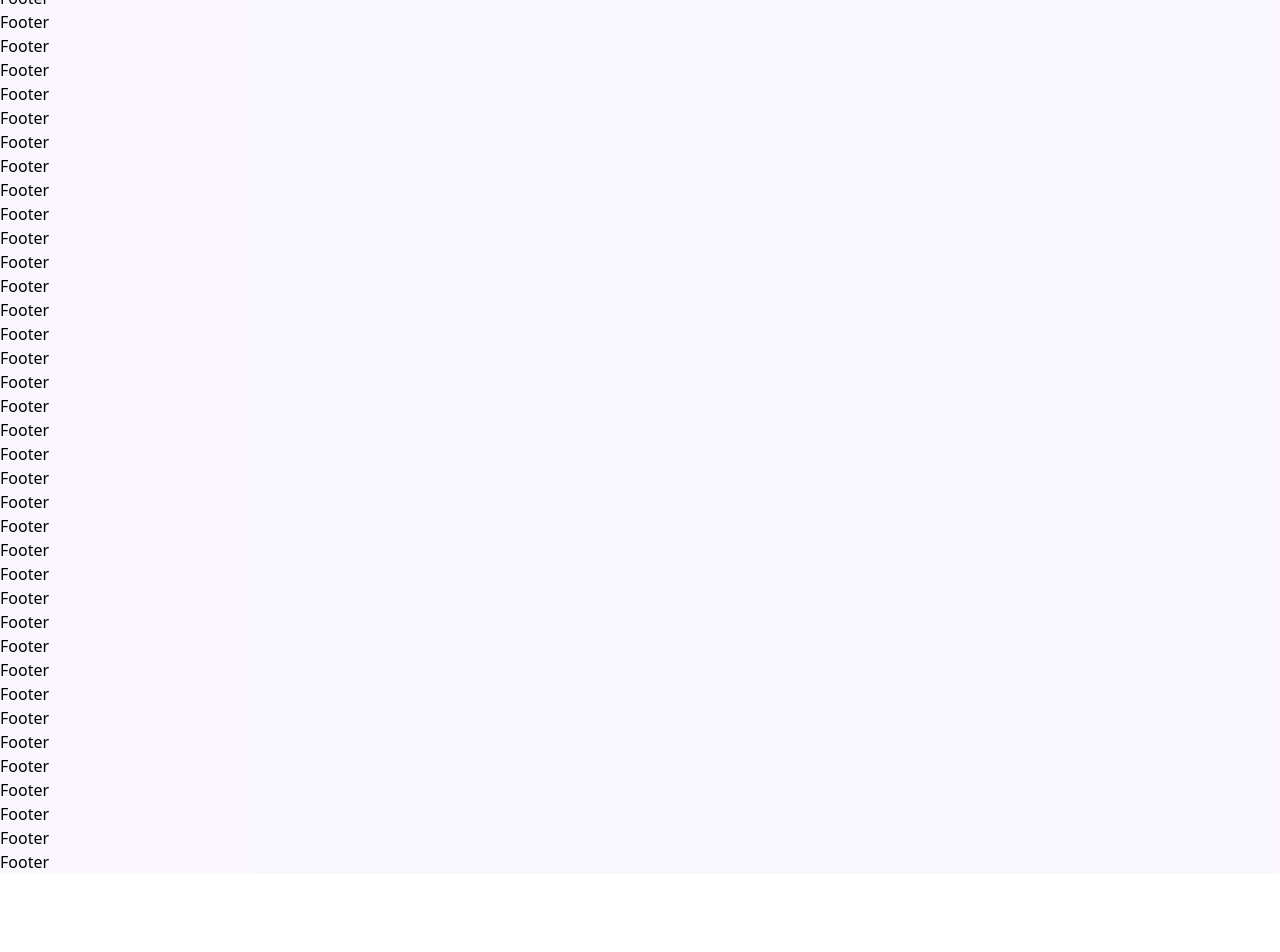
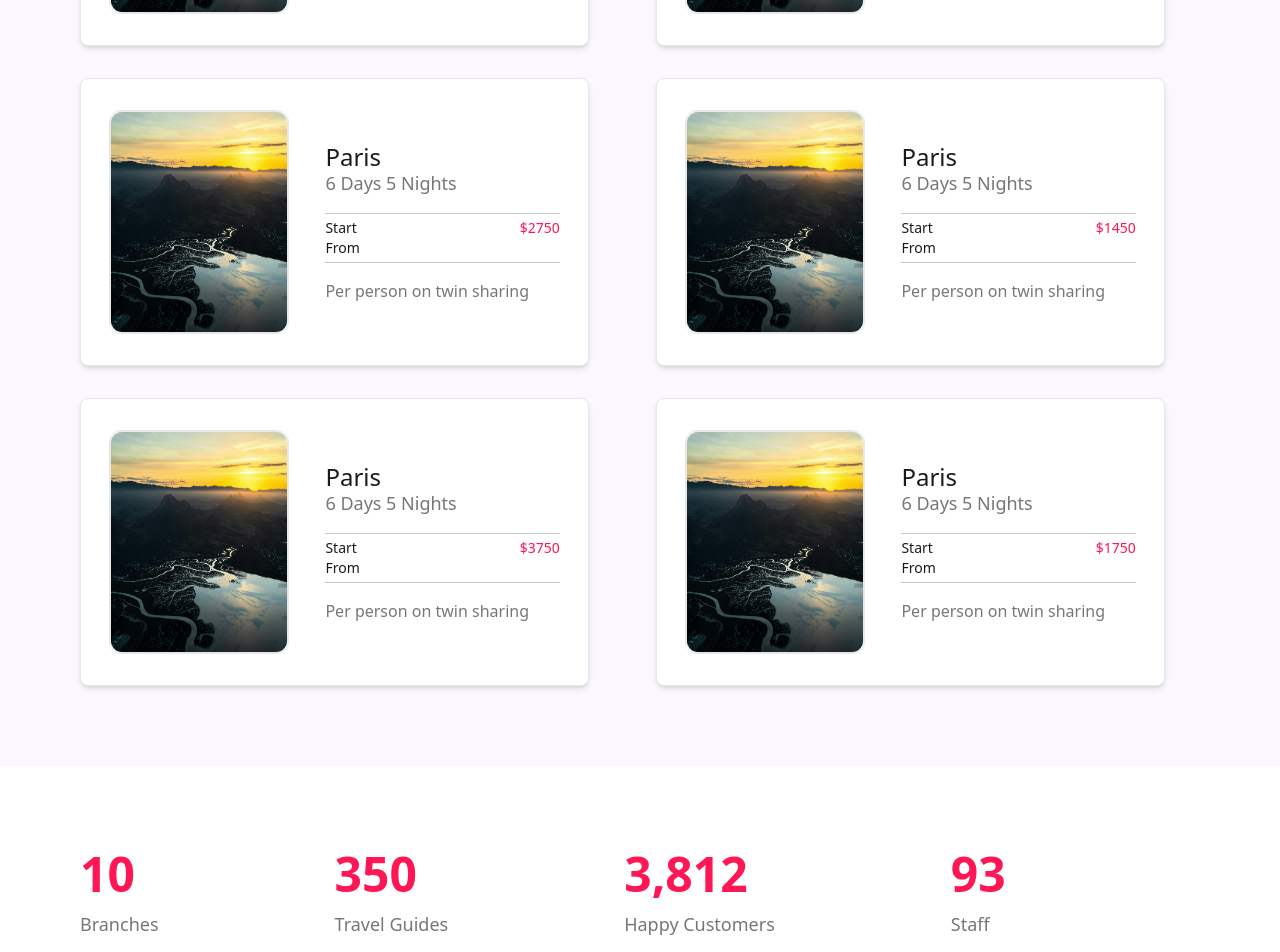
Before and after one commit to GraceJoseph-hub/space-touch, a React (Vite) app: page / in a window 1280 px wide. Shown: the part 940-1892 px from the top of the page. Before the commit the page ends 1814 px from the top, so only its background shows below. Built offline with nearby package versions, Linux system fonts and the light colour scheme.

Commit message:
home page in progress

```diff
--- a/package.json
+++ b/package.json
@@ -11,6 +11,7 @@
   },
   "dependencies": {
     "react": "^18.2.0",
+    "react-countup": "^6.5.3",
     "react-dom": "^18.2.0",
     "react-router-dom": "^6.23.1",
     "react-slick": "^0.30.2",
--- a/src/App.jsx
+++ b/src/App.jsx
@@ -20,49 +20,6 @@ function App() {
           <Route path="/contact" element={<Contact />} />
         </Routes>
         <Footer />
-        <Footer />
-        <Footer />
-        <Footer />
-        <Footer />
-        <Footer />
-        <Footer />
-        <Footer />
-        <Footer />
-        <Footer />
-        <Footer />
-        <Footer />
-        <Footer />
-        <Footer />
-        <Footer />
-        <Footer />
-        <Footer />
-        <Footer />
-        <Footer />
-        <Footer />
-        <Footer />
-        <Footer />
-        <Footer />
-        <Footer />
-        <Footer />
-        <Footer />
-        <Footer />
-        <Footer />
-        <Footer />
-        <Footer />
-        <Footer />
-        <Footer />
-        <Footer />
-        <Footer />
-        <Footer />
-        <Footer />
-        <Footer />
-        <Footer />
-        <Footer />
-        <Footer />
-        <Footer />
-        <Footer />
-        <Footer />
-        <Footer />
       </Router>
     </div>
   );
--- a/src/components/card/Card.jsx
+++ b/src/components/card/Card.jsx
@@ -1,9 +1,13 @@
 import React from 'react'
 import sample from '../carousel/sample.jpg'
+// import Destination from '../../pages/Destination';
+import Description from '../description/Description';
 
-const Card = () => {
+const Card = ({ title, dayNight, startTitle, startAmount, condition, className }) => {
   return (
-    <div className="flex items-center gap-9 p-7 w-[36rem] h-72 bg-light border border-solid rounded-lg">
+    <div
+      className={`flex items-center gap-9 p-7 w-[31.8rem] h-72 bg-light border border-solid rounded-lg shadow-md ${className}`}
+    >
       <div className="h-56 w-52 border border-solid rounded-xl">
         <img
           src={sample}
@@ -11,9 +15,15 @@ const Card = () => {
           className="w-full h-full border border-solid rounded-xl"
         />
       </div>
-      <div>test</div>
+      <Description
+        title={title}
+        dayNight={dayNight}
+        startTitle={startTitle}
+        startAmount={startAmount}
+        condition={condition}
+      />
     </div>
   );
-}
+};
 
 export default Card
--- /dev/null
+++ b/src/components/card/CardData.js
@@ -0,0 +1,58 @@
+const cardData = [
+  {
+    title: "Paris",
+    dayNight: "6 Days 5 Nights",
+    startFrom: {
+      startTitle: "Start from",
+      amount: "$2650",
+    },
+    condition: "Per person on twin sharing",
+  },
+  {
+    title: "Paris",
+    dayNight: "6 Days 5 Nights",
+    startFrom: {
+      startTitle: "Start from",
+      amount: "$3850",
+    },
+    condition: "Per person on twin sharing",
+  },
+  {
+    title: "Paris",
+    dayNight: "6 Days 5 Nights",
+    startFrom: {
+      startTitle: "Start from",
+      amount: "$2750",
+    },
+    condition: "Per person on twin sharing",
+  },
+  {
+    title: "Paris",
+    dayNight: "6 Days 5 Nights",
+    startFrom: {
+      startTitle: "Start from",
+      amount: "$1450",
+    },
+    condition: "Per person on twin sharing",
+  },
+  {
+    title: "Paris",
+    dayNight: "6 Days 5 Nights",
+    startFrom: {
+      startTitle: "Start From",
+      amount: "$3750",
+    },
+    condition: "Per person on twin sharing",
+  },
+  {
+    title: "Paris",
+    dayNight: "6 Days 5 Nights",
+    startFrom: {
+      startTitle: "Start From",
+      amount: "$1750",
+    },
+    condition: "Per person on twin sharing",
+  },
+];
+
+export default cardData;
--- /dev/null
+++ b/src/components/countup/CountUpAnimation.jsx
@@ -0,0 +1,27 @@
+import React from 'react'
+import CountUp from "react-countup";
+
+const CountUpAnimation = () => {
+  return (
+    <div className="flex items-center gap-44 text-5xl text-red font-semibold w-full h-64 bg-light px-20">
+      <div className="">
+        <CountUp start={0} end="010" duration={5} />
+        <p className='text-lg mt-3 text-grey font-thin'>Branches</p>
+      </div>
+      <div>
+        <CountUp start={0} end={350} duration={3} />
+        <p className='text-lg mt-3 text-grey font-thin'>Travel Guides</p>
+      </div>
+      <div>
+        <CountUp start={0} end={3812} duration={2} />
+        <p className='text-lg mt-3 text-grey font-thin'>Happy Customers</p>
+      </div>
+      <div>
+        <CountUp start={0} end="093" duration={3} />
+        <p className='text-lg mt-3 text-grey font-thin'>Staff</p>
+      </div>
+    </div>
+  );
+}
+
+export default CountUpAnimation
--- /dev/null
+++ b/src/components/description/Description.jsx
@@ -0,0 +1,55 @@
+import React from 'react'
+
+const Description = ({title, dayNight, startTitle, startAmount, condition}) => {
+
+  return (
+    <div className="flex flex-col gap-4">
+      <div>
+        <h4 className="text-2xl text-bold font-medium">{title}</h4>
+        <p className="text-lg text-grey -mt-1">{dayNight}</p>
+      </div>
+      <div className="flex gap-40 border-t border-b pt-1 pb-1 border-lightGrey text-sm text-bold">
+        <p className="text-sm text-bold capitalize">{startTitle}</p>
+        <p className="text-red">{startAmount}</p>
+      </div>
+      <p className="text-grey text-base">{condition}</p>
+    </div>
+  );
+}
+
+export default Description
+
+
+  // const details = {
+  //   title: "Paris",
+  //   dayNight: "6 Days 5 Nights",
+  //   startFrom: {
+  //     startTitle: "Start from",
+  //     amount: "$3750",
+  //   },
+  //   condition: 'Per person on twin sharing',
+  // };
+
+
+{
+  /* <p>{details.title}</p>
+      <p>{details.dayNight}</p>
+      <div>
+        <span>{details.startFrom.startTitle}</span>
+        <span>{details.startFrom.amount}</span>
+      </div>
+      <p>{details.condition}</p> */
+}
+
+{
+  /* {cardData.map((dataItem) => (
+        <div>
+          {dataItem.title}
+          {dataItem.dayNight}
+          <div>
+            {dataItem.startFrom.startTitle}
+            {dataItem.startFrom.amount}
+          </div>
+        </div>
+      ))} */
+}
--- /dev/null
+++ b/src/components/title/Title.jsx
@@ -0,0 +1,12 @@
+import React from 'react'
+
+const Title = () => {
+  return (
+    <>
+      <h6 className="text-sm text-red font-medium">VISIT</h6>
+      <h3 className="text-4xl font-semibold mb-12">Popular Destinations</h3>
+    </>
+  );
+}
+
+export default Title
--- a/src/pages/Home.jsx
+++ b/src/pages/Home.jsx
@@ -1,12 +1,36 @@
-import React from 'react'
-import Carousel from '../components/carousel/Carousel'
-import Card from '../components/card/Card';
+import React from "react";
+import Carousel from "../components/carousel/Carousel";
+import Card from "../components/card/Card";
+import cardData from "../components/card/CardData";
+import Title from "../components/title/Title";
+import CountUpAnimation from "../components/countup/CountUpAnimation";
+import Aside from "../components/countup/CountUpAnimation";
 
 const Home = () => {
-  return <div className="mt-20">
-    <Carousel />
-    <Card />
-  </div>;
-}
 
-export default Home
+  return (
+    <div className="mt-20">
+      <div className="pb-10">
+        <Carousel />
+      </div>
+      <div className="w-full px-20 pt-20 pb-20">
+        <Title />
+        <div className="grid gap-8 grid-cols-2 grid-rows-3">
+          {cardData.map((cardProps, index) => (
+            <Card
+              key={index}
+              title={cardProps.title}
+              dayNight={cardProps.dayNight}
+              startTitle={cardProps.startFrom.startTitle}
+              startAmount={cardProps.startFrom.amount}
+              condition={cardProps.condition}
+            />
+          ))}
+        </div>
+      </div>
+      <CountUpAnimation />
+    </div>
+  );
+};
+
+export default Home;
--- a/tailwind.config.js
+++ b/tailwind.config.js
@@ -11,6 +11,8 @@ export default {
         "off-white": "rgba(147, 107, 232, 0.05)",
         bold: '#151b1d',
         red: '#ff1654',
+        grey: '#777777',
+        lightGrey: "#c5c5c5",
       },
     },
   },
```
Also changed, not shown: 1 other file (tests, documents, lock files or other folders).
